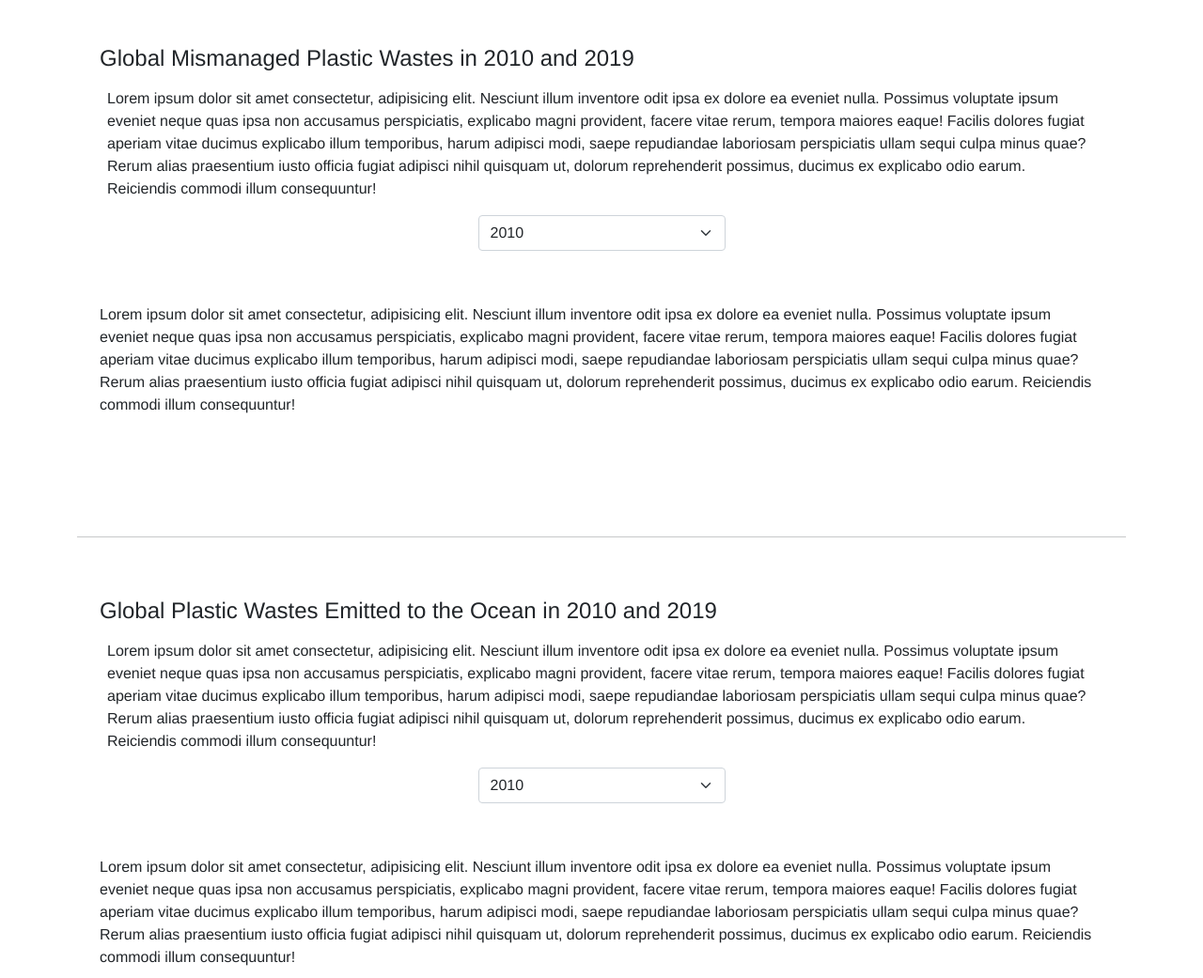
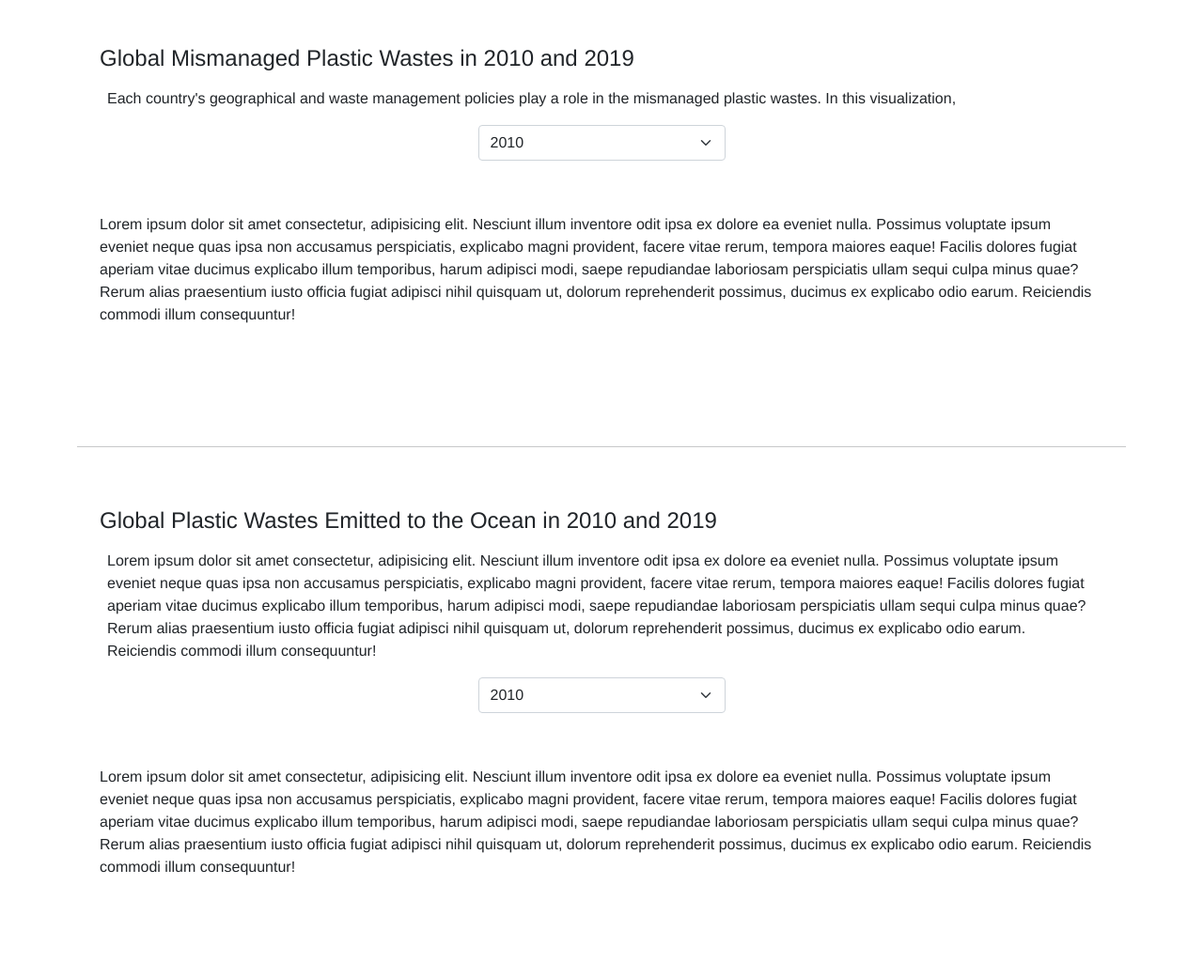
Before and after one commit to lexcyman/data101-app, a Flask app: template application/templates/mismanaged.html in a window 1280 px wide. Shown: the part 56-1097 px from the top of the page at 94% size. Run offline with Flask 2, Linux system fonts and the light colour scheme; the template is opened without the code that fills it, so the values that code supplies are empty; some libraries are stand-ins or nearby versions.

Commit message:
Update mismanaged.html

```diff
--- a/application/templates/mismanaged.html
+++ b/application/templates/mismanaged.html
@@ -11,15 +11,8 @@
     <div class="m-auto">
       <div id="card-contents">
         <p>
-          Lorem ipsum dolor sit amet consectetur, adipisicing elit. Nesciunt illum
-          inventore odit ipsa ex dolore ea eveniet nulla. Possimus voluptate ipsum
-          eveniet neque quas ipsa non accusamus perspiciatis, explicabo magni provident,
-          facere vitae rerum, tempora maiores eaque! Facilis dolores fugiat aperiam
-          vitae ducimus explicabo illum temporibus, harum adipisci modi, saepe
-          repudiandae laboriosam perspiciatis ullam sequi culpa minus quae? Rerum
-          alias praesentium iusto officia fugiat adipisci nihil quisquam ut,
-          dolorum reprehenderit possimus, ducimus ex explicabo odio earum. Reiciendis
-          commodi illum consequuntur!
+          Each country's geographical and waste management policies play a role in the
+          mismanaged plastic wastes. In this visualization,
         </p>
         <select class="form-select w-25 mx-auto" id="mismanaged-select" onchange="changeMap(event)">
           <option value="2010-mismanaged" selected>2010</option>
```
